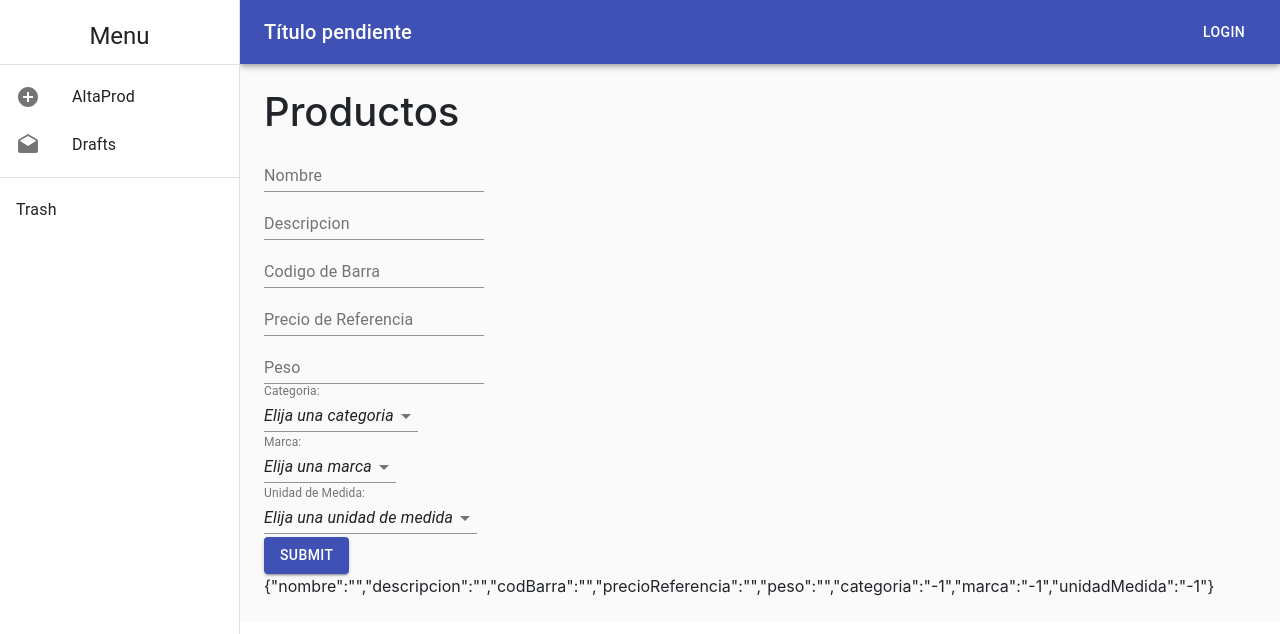
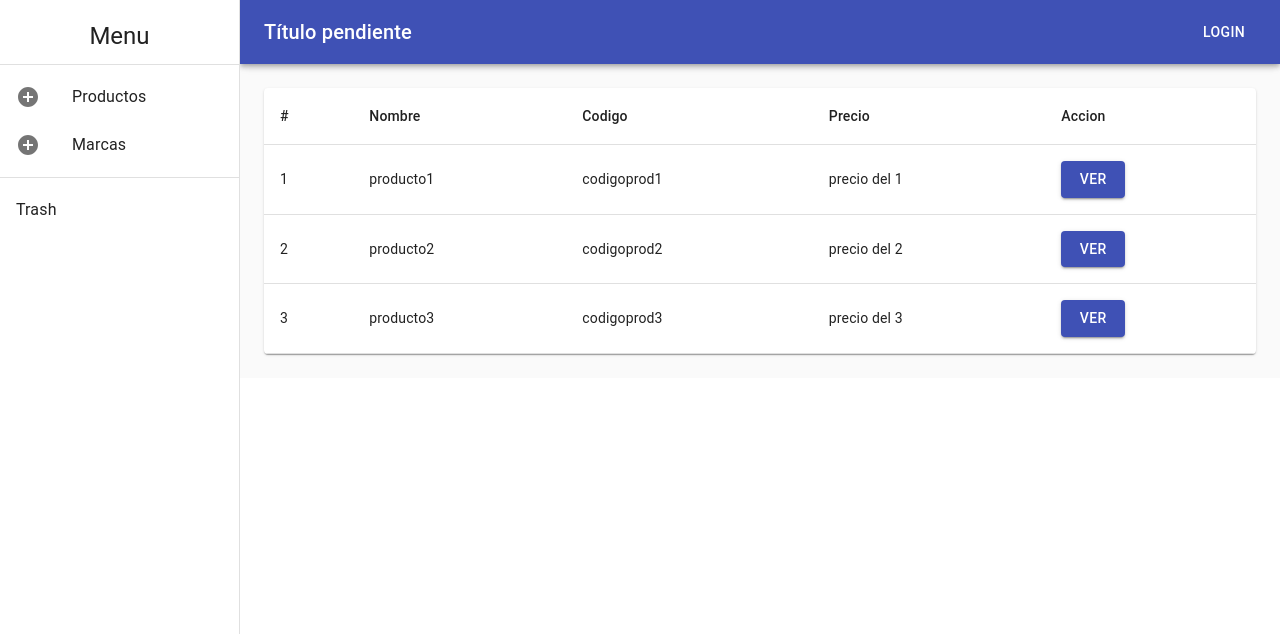
Before and after one commit to unla-investigacion-desarrollo/react-geo-turnos, a React (Create React App) app: page /listaProducto in a window 1280 px wide. Shown: the top 634 px of the page. Built offline with nearby package versions, Linux system fonts and the light colour scheme.

Commit message:
menu con react router

```diff
--- a/package.json
+++ b/package.json
@@ -14,6 +14,7 @@
     "react": "^16.13.1",
     "react-dom": "^16.13.1",
     "react-redux": "^7.2.1",
+    "react-router-dom": "^5.2.0",
     "react-scripts": "3.4.1"
   },
   "scripts": {
--- a/src/App.js
+++ b/src/App.js
@@ -5,6 +5,7 @@ import MenuDrawer from "./components/navbar/menuDrawer";
 import { makeStyles } from "@material-ui/core/styles";
 import Contenido from "./components/contenido/contenido";
 import Hidden from "@material-ui/core/Hidden";
+import { BrowserRouter as Router } from "react-router-dom";
 
 const useStyles = makeStyles((theme) => ({
   root: {
@@ -15,6 +16,7 @@ const useStyles = makeStyles((theme) => ({
 function App() {
   const classes = useStyles();
   return (
+    <Router>
       <div className={classes.root}>
         <Navbar />
         <Hidden xsDown>
@@ -27,6 +29,7 @@ function App() {
         </Hidden>
         <Contenido />
       </div>
+    </Router>
   );
 }
 
--- a/src/components/contenido/contenido.jsx
+++ b/src/components/contenido/contenido.jsx
@@ -1,15 +1,10 @@
 import React from "react";
-import { useSelector } from "react-redux";
 import FormProducto from "../producto/formProductoFormik";
-import { selectMenuValor } from "../navbar/menuSlice";
 import { makeStyles } from "@material-ui/core/styles";
-
-const MenuSwitch = (menuOption) => {
-  switch (menuOption) {
-    default:
-      return <FormProducto />;
-  }
-};
+import { Switch, Route } from "react-router-dom";
+import ListaProductos from "../producto/listaProductos";
+import ListaMarcas from "../marca/listaMarcas";
+import FormProductoModificar from "../producto/formProductoModificar";
 
 const useStyles = makeStyles((theme) => ({
   toolbar: theme.mixins.toolbar,
@@ -22,11 +17,23 @@ const useStyles = makeStyles((theme) => ({
 
 const Contenido = () => {
   const classes = useStyles();
-  const menuOption = useSelector(selectMenuValor);
   return (
     <main className={classes.content}>
       <div className={classes.toolbar}></div>
-      {MenuSwitch(menuOption)}
+      <Switch>
+        <Route path="/" exact>
+          Raiz
+        </Route>
+        <Route path="/modificarProducto/:id">
+          <FormProductoModificar />
+        </Route>
+        <Route path="/listaProducto">
+          <ListaProductos />
+        </Route>
+        <Route path="/listaMarca">
+          <ListaMarcas />
+        </Route>
+      </Switch>
     </main>
   );
 };
--- a/src/components/marca/listaMarcas.jsx
+++ b/src/components/marca/listaMarcas.jsx
@@ -1,6 +1,6 @@
 import React, { useState, useEffect } from "react";
 import { useDispatch } from "react-redux"; //metodo que sirva para usar los reducers
-import { cambiarVistaConDatos } from "./menuSlice"; //reducer para cambiar el estado
+import { cambiarVistaConDatos } from "../navbar/menuSlice"; //reducer para cambiar el estado
 
 const ListaMarcas = () => {
   const dispatch = useDispatch();
--- a/src/components/navbar/listaMenu.jsx
+++ b/src/components/navbar/listaMenu.jsx
@@ -8,6 +8,7 @@ import Divider from "@material-ui/core/Divider";
 import InboxIcon from "@material-ui/icons/Inbox";
 import DraftsIcon from "@material-ui/icons/Drafts";
 import AddCircleIcon from "@material-ui/icons/AddCircle";
+import { Link } from "react-router-dom";
 
 const useStyles = makeStyles((theme) => ({
   lista: {
@@ -21,17 +22,27 @@ const ListaMenu = () => {
   return (
     <div className={classes.lista}>
       <List component="nav">
-        <ListItem button>
+        <ListItem
+          button
+          onClick={() => {
+            window.location.assign("/listaProducto");
+          }}
+        >
           <ListItemIcon>
             <AddCircleIcon />
           </ListItemIcon>
-          <ListItemText primary="AltaProd" />
+          <ListItemText primary="Productos" />
         </ListItem>
-        <ListItem button>
+        <ListItem
+          button
+          onClick={() => {
+            window.location.assign("/listaMarca");
+          }}
+        >
           <ListItemIcon>
-            <DraftsIcon />
+            <AddCircleIcon />
           </ListItemIcon>
-          <ListItemText primary="Drafts" />
+          <ListItemText primary="Marcas" />
         </ListItem>
       </List>
       <Divider />
--- a/src/components/producto/formProductoModificar.jsx
+++ b/src/components/producto/formProductoModificar.jsx
@@ -1,10 +1,12 @@
 import React from "react";
 import { Formik } from "formik";
 import { useState } from "react";
-import { selectMenuSetDeDatos } from "./menuSlice";
+import { selectMenuSetDeDatos } from "../navbar/menuSlice";
 import { useSelector } from "react-redux";
+import { useParams } from "react-router-dom";
 
 const FormProductoModificar = () => {
+  const { id } = useParams();
   const prod = useSelector(selectMenuSetDeDatos);
   const [state, setState] = useState({
     categorias: [
@@ -61,6 +63,7 @@ const FormProductoModificar = () => {
   };
 
   let valoresIniciales = {
+    id: id,
     nombre: prod.nombre,
     descripcion: "",
     codBarra: prod.codigo,
--- a/src/components/producto/listaProductos.jsx
+++ b/src/components/producto/listaProductos.jsx
@@ -1,8 +1,24 @@
 import React, { useState, useEffect } from "react";
 import { useDispatch } from "react-redux"; //metodo que sirva para usar los reducers
-import { cambiarVistaConDatos } from "./menuSlice"; //reducer para cambiar el estado
+import { cambiarVistaConDatos } from "../navbar/menuSlice"; //reducer para cambiar el estado
+import Table from "@material-ui/core/Table";
+import TableBody from "@material-ui/core/TableBody";
+import TableCell from "@material-ui/core/TableCell";
+import TableContainer from "@material-ui/core/TableContainer";
+import TableHead from "@material-ui/core/TableHead";
+import TableRow from "@material-ui/core/TableRow";
+import Paper from "@material-ui/core/Paper";
+import { makeStyles } from "@material-ui/core/styles";
+import Button from "@material-ui/core/Button";
+
+const useStyles = makeStyles({
+  table: {
+    minWidth: 650,
+  },
+});
 
 const ListaProductos = () => {
+  const classes = useStyles();
   const dispatch = useDispatch();
   const [state, setState] = useState({
     productos: [
@@ -41,41 +57,42 @@ const ListaProductos = () => {
       codigo: 351513,
       precio: 136263,
     };
-    dispatch(cambiarVistaConDatos(7, producto));
+    window.location.assign("/modificarProducto/" + id);
   };
 
   return (
-    <div>
-      <table className="table table-hover">
-        <thead className="thead-dark">
-          <tr>
-            <th scope="col">#</th>
-            <th scope="col">Nombre</th>
-            <th scope="col">Codigo</th>
-            <th scope="col">Precio</th>
-            <th scope="col">Accion</th>
-          </tr>
-        </thead>
-        <tbody>
+    <TableContainer component={Paper}>
+      <Table className={classes.table} aria-label="simple table">
+        <TableHead>
+          <TableRow>
+            <TableCell>#</TableCell>
+            <TableCell>Nombre</TableCell>
+            <TableCell>Codigo</TableCell>
+            <TableCell>Precio</TableCell>
+            <TableCell>Accion</TableCell>
+          </TableRow>
+        </TableHead>
+        <TableBody>
           {state.productos.map((prod) => (
-            <tr key={prod.id}>
-              <th>{prod.id}</th>
-              <td>{prod.nombre}</td>
-              <td>{prod.codigo}</td>
-              <td>{prod.precio}</td>
-              <td>
-                <button
-                  className="btn btn-success"
+            <TableRow key={prod.id}>
+              <TableCell>{prod.id}</TableCell>
+              <TableCell>{prod.nombre}</TableCell>
+              <TableCell>{prod.codigo}</TableCell>
+              <TableCell>{prod.precio}</TableCell>
+              <TableCell>
+                <Button
+                  color="primary"
+                  variant="contained"
                   onClick={() => buscarProducto(prod.id)}
                 >
                   Ver
-                </button>
-              </td>
-            </tr>
+                </Button>
+              </TableCell>
+            </TableRow>
           ))}
-        </tbody>
-      </table>
-    </div>
+        </TableBody>
+      </Table>
+    </TableContainer>
   );
 };
 
```
Also changed, not shown: 1 other file (tests, documents, lock files or other folders). Lines whose indentation alone changed are shown as unchanged.
